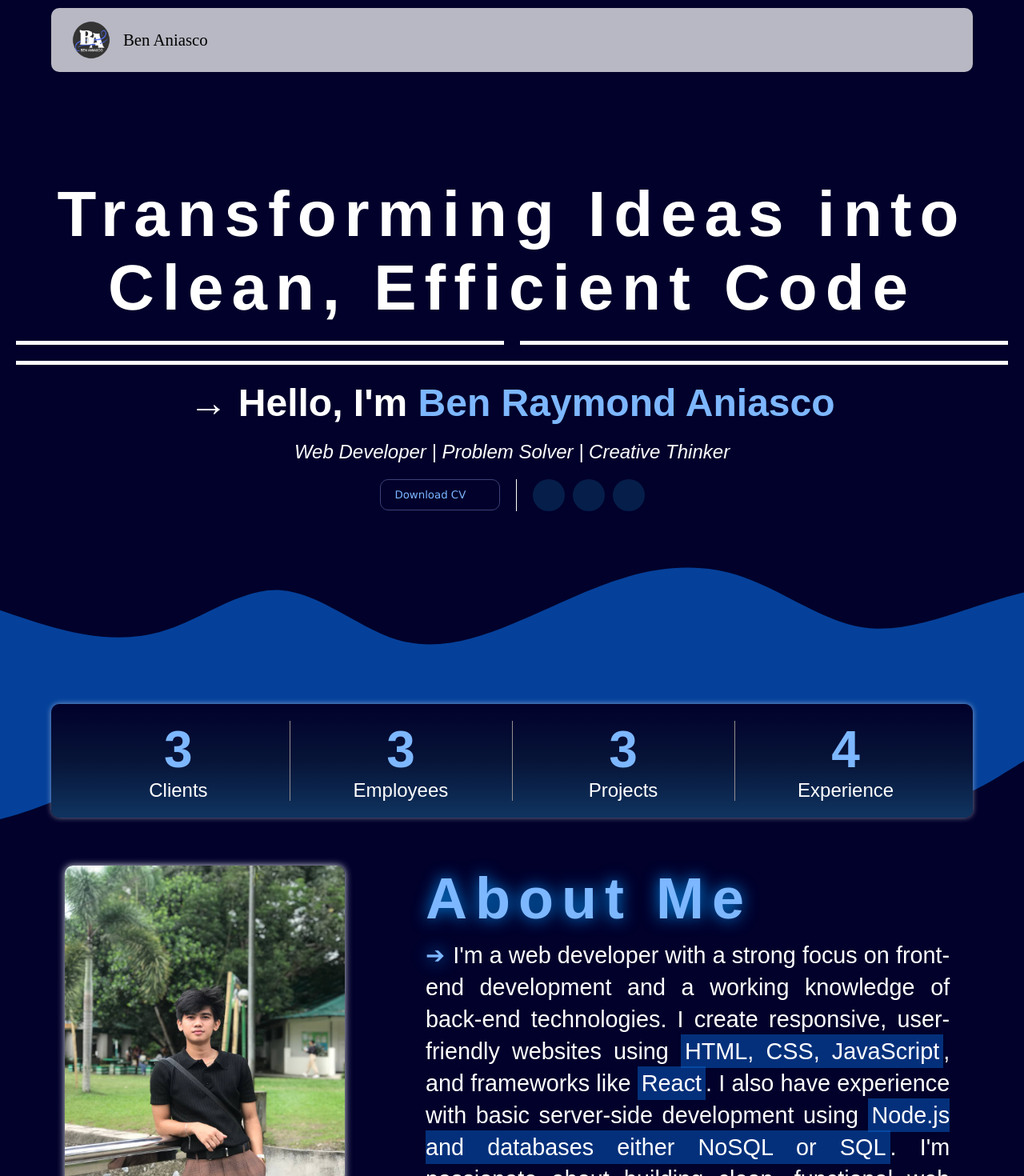
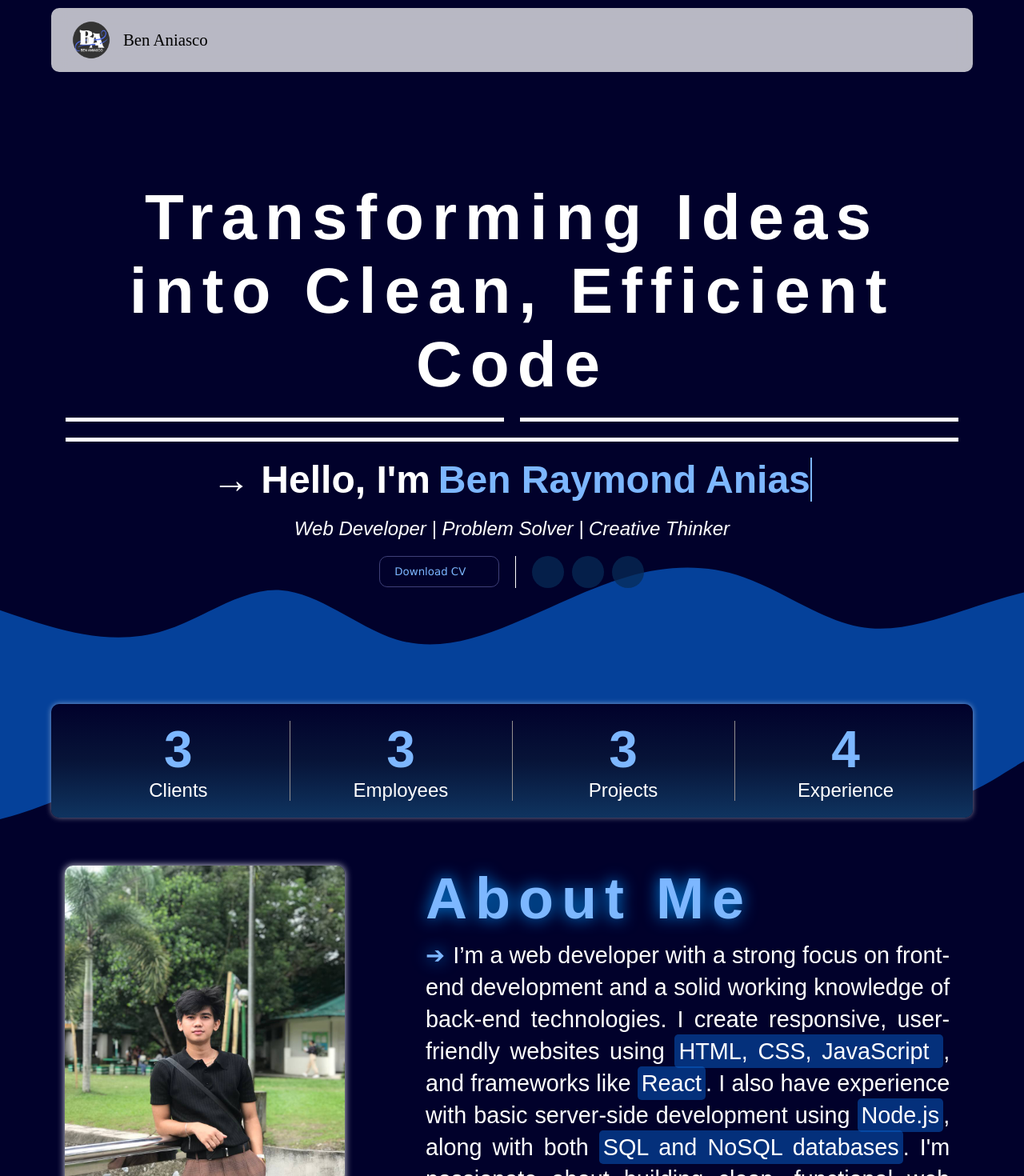
Before and after one commit to Bintooot/benaniasco-portfolio, a React (Vite) app: page / in a window 1280 px wide. Shown: the top 1470 px of the page at 80% size. Built offline with nearby package versions, Linux system fonts and the light colour scheme; some icons are missing.

Commit message:
adding effects on text

```diff
--- a/src/component/Navbar/Navbar.css
+++ b/src/component/Navbar/Navbar.css
@@ -75,7 +75,7 @@ span.sidebar-btn {
   width: 100%;
   padding: 20px;
   float: right;
-  background-color: #01012b;
+  background-color: #01012b91;
   backdrop-filter: blur(10px);
   height: 100%;
 }
--- a/src/component/Navbar/Navbar.jsx
+++ b/src/component/Navbar/Navbar.jsx
@@ -4,7 +4,7 @@ import "./Navbar.css";
 import CloseOutlinedIcon from "@mui/icons-material/CloseOutlined";
 import MenuOutlinedIcon from "@mui/icons-material/MenuOutlined";
 import { Email, GitHub, Facebook, LinkedIn } from "@mui/icons-material";
-import ArrowCircleRightOutlinedIcon from "@mui/icons-material/ArrowCircleRightOutlined";
+import ArrowRightOutlinedIcon from "@mui/icons-material/ArrowRightOutlined";
 
 const Navbar = () => {
   const [active, setActive] = useState("home");
@@ -63,7 +63,7 @@ const Navbar = () => {
                 onClick={() => activeHandler("home")}
               >
                 Home
-                <ArrowCircleRightOutlinedIcon style={{ fontSize: "30px" }} />
+                <ArrowRightOutlinedIcon style={{ fontSize: "30px" }} />
               </a>
             </li>
             <li>
@@ -75,7 +75,7 @@ const Navbar = () => {
                 onClick={() => activeHandler("about-me")}
               >
                 About Me
-                <ArrowCircleRightOutlinedIcon style={{ fontSize: "30px" }} />
+                <ArrowRightOutlinedIcon style={{ fontSize: "30px" }} />
               </a>
             </li>
             <li>
@@ -87,7 +87,7 @@ const Navbar = () => {
                 onClick={() => activeHandler("skills")}
               >
                 Skills
-                <ArrowCircleRightOutlinedIcon style={{ fontSize: "30px" }} />
+                <ArrowRightOutlinedIcon style={{ fontSize: "30px" }} />
               </a>
             </li>
             <li>
@@ -99,7 +99,7 @@ const Navbar = () => {
                 onClick={() => activeHandler("projects")}
               >
                 Projects
-                <ArrowCircleRightOutlinedIcon style={{ fontSize: "30px" }} />
+                <ArrowRightOutlinedIcon style={{ fontSize: "30px" }} />
               </a>
             </li>
             <li>
@@ -111,7 +111,7 @@ const Navbar = () => {
                 onClick={() => activeHandler("contact-me")}
               >
                 Contact Me
-                <ArrowCircleRightOutlinedIcon style={{ fontSize: "30px" }} />
+                <ArrowRightOutlinedIcon style={{ fontSize: "30px" }} />
               </a>
             </li>
           </ul>
--- a/src/component/Sections/AboutMe/AboutMe.css
+++ b/src/component/Sections/AboutMe/AboutMe.css
@@ -61,6 +61,7 @@ div.info-card > p {
 }
 
 div.info-card > p > span {
+  border-radius: 5px;
   background-color: #0a65d479;
   padding: 5px;
 }
@@ -176,6 +177,7 @@ div.info-card > p::before {
   animation-timeline: view();
   animation-range: entry 0% cover 50%;
 }
+
 @keyframes fadeInLeft {
   from {
     opacity: 0;
--- a/src/component/Sections/AboutMe/AboutMe.jsx
+++ b/src/component/Sections/AboutMe/AboutMe.jsx
@@ -1,4 +1,4 @@
-import React, { useState } from "react";
+import React from "react";
 import "./AboutMe.css";
 import profile from "../../../assets/photo-me.jpg";
 import { educData } from "../../../utils/EducationalData.js";
@@ -18,15 +18,15 @@ const AboutMe = (props) => {
             <div className="info-card">
               <h2>About Me</h2>
               <p>
-                I'm a web developer with a strong focus on front-end development
-                and a working knowledge of back-end technologies. I create
+                I’m a web developer with a strong focus on front-end development
+                and a solid working knowledge of back-end technologies. I create
                 responsive, user-friendly websites using{" "}
-                <span>HTML, CSS, JavaScript</span>, and frameworks like{" "}
+                <span> HTML, CSS, JavaScript </span>, and frameworks like{" "}
                 <span>React</span>. I also have experience with basic
-                server-side development using{" "}
-                <span>Node.js and databases either NoSQL or SQL</span>. I'm
-                passionate about building clean, functional web experiences and
-                continuously learning to grow in the field.
+                server-side development using <span>Node.js</span>, along with
+                both <span> SQL and NoSQL databases</span>. I'm passionate about
+                building clean, functional web experiences and am committed to
+                continuous learning and growth in the field.
               </p>
             </div>
           </div>
--- a/src/component/Sections/Hero/Hero.css
+++ b/src/component/Sections/Hero/Hero.css
@@ -17,7 +17,8 @@
   display: flex;
   flex-direction: column;
   align-items: center;
-  width: 100%;
+  width: 90%;
+  margin: 0 auto;
 }
 
 .hero-content > h1 {
@@ -34,8 +35,36 @@
   margin-bottom: 20px;
 }
 
-.hero-text > h2 > span {
+.hero-text > h2 {
+  display: flex;
+  justify-content: center;
+  gap: 10px;
+}
+
+.hero-text > h2 > span.name {
   color: #7db7ff;
+  display: inline-block;
+  white-space: nowrap;
+  overflow: hidden;
+  border-right: 2px solid #7db7ff;
+  width: 0;
+  animation: typing 3s steps(30, end) infinite alternate,
+    blink 0.75s step-end infinite;
+}
+
+@keyframes typing {
+  from {
+    width: 0;
+  }
+  to {
+    width: 21ch;
+  }
+}
+
+@keyframes blink {
+  50% {
+    border-color: transparent;
+  }
 }
 
 .hero-text > p {
--- a/src/component/Sections/Hero/Hero.jsx
+++ b/src/component/Sections/Hero/Hero.jsx
@@ -5,17 +5,15 @@ import FileDownloadOutlinedIcon from "@mui/icons-material/FileDownloadOutlined";
 import GithubOutlinedIcon from "@mui/icons-material/GitHub";
 import LinkedInOutlinedIcon from "@mui/icons-material/LinkedIn";
 import EmailOutlinedIcon from "@mui/icons-material/Email";
-
 import { motion } from "framer-motion";
-import { Translate } from "@mui/icons-material";
 
 const Hero = (props) => {
   return (
     <>
       <div className="hero-wrapper" id={props.id}>
         <motion.section
-          initial={{ opacity: 0, y: 100 }}
-          whileInView={{ opacity: 1, y: -50 }}
+          initial={{ opacity: 0, y: 150 }}
+          whileInView={{ opacity: 1, y: 0 }}
           transition={{ duration: 1 }}
           viewport={{ once: false, amount: 0.5 }}
         >
--- a/src/utils/EducationalData.js
+++ b/src/utils/EducationalData.js
@@ -6,8 +6,8 @@ export const educData = [
     schoolName: "University of Mindanao Tagum College (UMTC)",
     year: "2021 - 2025",
     schoolLogo: Logo,
-    relevantCourses: "Algorithms, Web Development, Database Systems",
+    relevantCourses: "Web Development, Database Systems, Networking.",
     capstoneProject:
-      "Request Management System & IoT Based Mobile Incubator Monitoring & Controller",
+      "Request Management System & IoT Based Mobile Incubator Monitoring & Controller.",
   },
 ];
```
